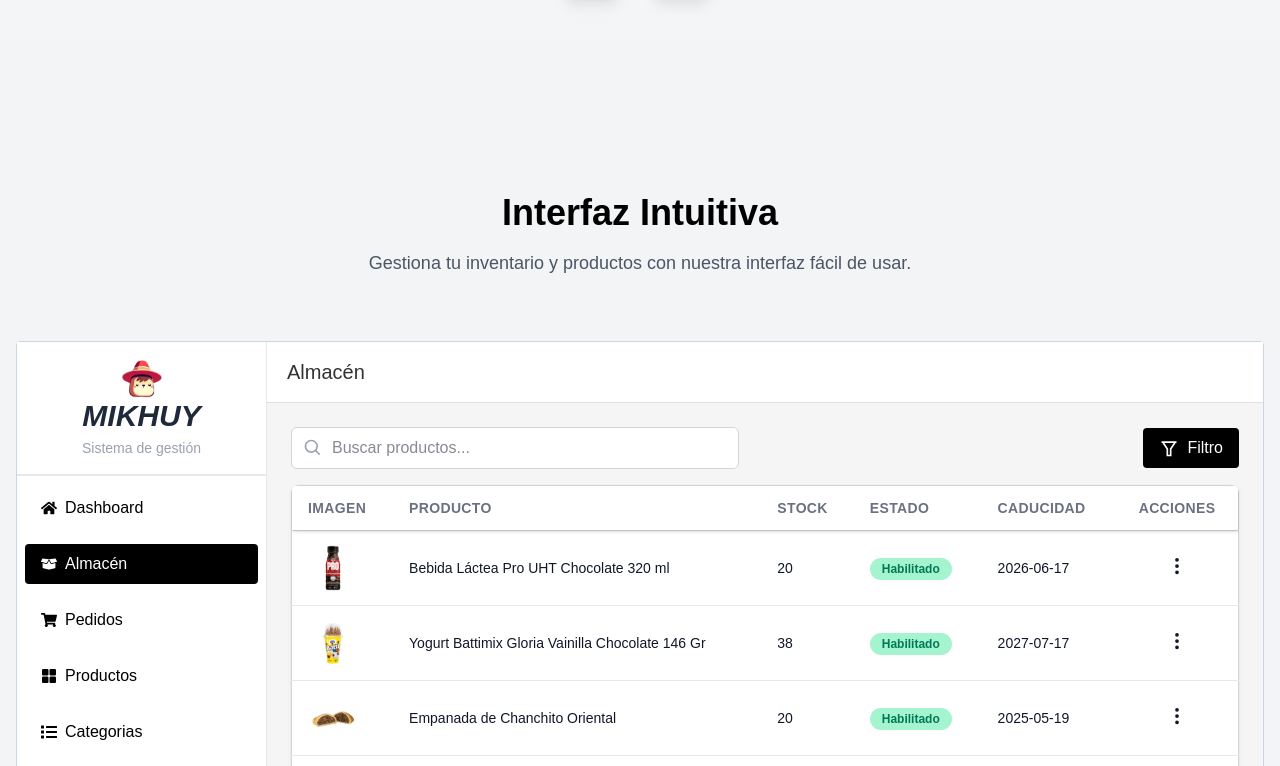
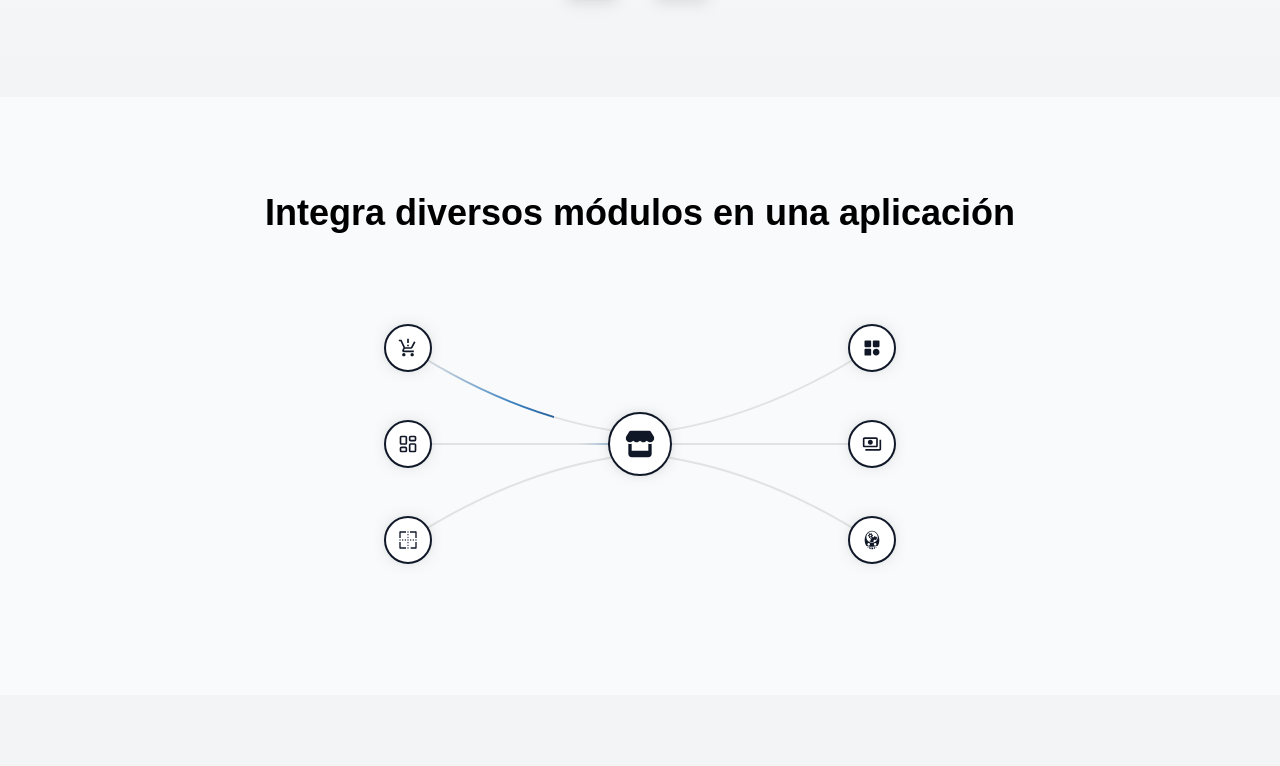
Before and after one commit to PurpleSavage/mikhuy-landing, a Next.js app: page / in a window 1280 px wide. Shown: the part 2474-3240 px from the top of the page. Built offline with nearby package versions, Linux system fonts and the light colour scheme.

Commit message:
agregar sección de animated  beam

```diff
--- a/package.json
+++ b/package.json
@@ -9,12 +9,14 @@
     "lint": "next lint"
   },
   "dependencies": {
+    "clsx": "^2.1.1",
     "framer-motion": "^12.12.1",
     "lenis": "^1.3.3",
     "next": "15.3.2",
     "react": "^19.0.0",
     "react-dom": "^19.0.0",
-    "react-icons": "^5.5.0"
+    "react-icons": "^5.5.0",
+    "tailwind-merge": "^3.3.0"
   },
   "devDependencies": {
     "@eslint/eslintrc": "^3",
--- a/src/app/page.tsx
+++ b/src/app/page.tsx
@@ -6,6 +6,7 @@ import { HeaderSection } from "@/components/header/HeaderSection";
 
 import { HeroSection } from "@/components/hero/Hero";
 import { HowItWorks } from "@/components/how-it-works/HowItWorks";
+import Integrate from "@/components/integratemodules/Integrate";
 import { MascotSection } from "@/components/mascot-section/MascotSection";
 import SmothWrapper from "@/components/shared/SmothWrapper";
 
@@ -14,11 +15,12 @@ export default function Home() {
   return (
     <div className="min-h-screen bg-gray-50 text-gray-900">
       <SmothWrapper>
-         <HeaderSection/>
+        <HeaderSection/>
         <HeroSection />
         <FeaturesSection />
         <HowItWorks />
         <MascotSection />
+        <Integrate/>
         <DashboardSection />
         <ContactForm />
         <Footer />
--- a/src/components/footer/Footer.tsx
+++ b/src/components/footer/Footer.tsx
@@ -59,9 +59,9 @@ export function Footer() {
               <input
                 type="email"
                 placeholder="Tu email"
-                className="px-4 py-2 bg-gray-800 text-white border border-gray-700 rounded-l-md focus:outline-none focus:ring-2 focus:ring-gray-500 focus:border-transparent"
+                className="px-4 py-2 bg-black text-white border border-gray-700 rounded-l-md focus:outline-none focus:ring-2 focus:ring-gray-500 focus:border-transparent"
               />
-              <button className="px-4 py-2 bg-gray-700 text-white rounded-r-md hover:bg-gray-600 transition-colors">
+              <button className="px-4 py-2 bg-white text-black cursor-pointer rounded-r-md hover:bg-gray-600 transition-colors">
                 Enviar
               </button>
             </div>
--- /dev/null
+++ b/src/components/integratemodules/AnimatedBeam.tsx
@@ -0,0 +1,150 @@
+'use client'
+
+import { motion } from "framer-motion"
+import { type RefObject, useEffect, useId, useState } from "react"
+import { cn } from "@/lib/utils"
+
+export interface AnimatedBeamProps {
+  className?: string
+  containerRef: RefObject<HTMLElement | null> // Container ref
+  fromRef: RefObject<HTMLElement | null>
+  toRef: RefObject<HTMLElement | null>
+  curvature?: number
+  reverse?: boolean
+  pathColor?: string
+  pathWidth?: number
+  pathOpacity?: number
+  gradientStartColor?: string
+  gradientStopColor?: string
+  delay?: number
+  duration?: number
+  startXOffset?: number
+  startYOffset?: number
+  endXOffset?: number
+  endYOffset?: number
+}
+
+export const AnimatedBeam: React.FC<AnimatedBeamProps> = ({
+  className,
+  containerRef,
+  fromRef,
+  toRef,
+  curvature = 0,
+  reverse = false, // Include the reverse prop
+  duration = Math.random() * 3 + 4,
+  delay = 0,
+  pathColor = "gray",
+  pathWidth = 2,
+  pathOpacity = 0.2,
+  gradientStartColor = "#26619c",
+  gradientStopColor = "#3a82c4",
+  startXOffset = 0,
+  startYOffset = 0,
+  endXOffset = 0,
+  endYOffset = 0,
+}) => {
+  const id = useId()
+  const [pathD, setPathD] = useState("")
+  const [svgDimensions, setSvgDimensions] = useState({ width: 0, height: 0 })
+
+  // Calculate the gradient coordinates based on the reverse prop
+  const gradientCoordinates = reverse
+    ? {
+        x1: ["90%", "-10%"],
+        x2: ["100%", "0%"],
+        y1: ["0%", "0%"],
+        y2: ["0%", "0%"],
+      }
+    : {
+        x1: ["10%", "110%"],
+        x2: ["0%", "100%"],
+        y1: ["0%", "0%"],
+        y2: ["0%", "0%"],
+      }
+
+  useEffect(() => {
+    const updatePath = () => {
+      if (containerRef.current && fromRef.current && toRef.current) {
+        const containerRect = containerRef.current.getBoundingClientRect()
+        const rectA = fromRef.current.getBoundingClientRect()
+        const rectB = toRef.current.getBoundingClientRect()
+
+        const svgWidth = containerRect.width
+        const svgHeight = containerRect.height
+        setSvgDimensions({ width: svgWidth, height: svgHeight })
+
+        const startX = rectA.left - containerRect.left + rectA.width / 2 + startXOffset
+        const startY = rectA.top - containerRect.top + rectA.height / 2 + startYOffset
+        const endX = rectB.left - containerRect.left + rectB.width / 2 + endXOffset
+        const endY = rectB.top - containerRect.top + rectB.height / 2 + endYOffset
+
+        const controlY = startY - curvature
+        const d = `M ${startX},${startY} Q ${(startX + endX) / 2},${controlY} ${endX},${endY}`
+        setPathD(d)
+      }
+    }
+
+    // Initialize ResizeObserver
+    const resizeObserver = new ResizeObserver((): void => {
+        updatePath();
+      });
+
+    // Observe the container element
+    if (containerRef.current) {
+      resizeObserver.observe(containerRef.current)
+    }
+
+    // Call the updatePath initially to set the initial path
+    updatePath()
+
+    // Clean up the observer on component unmount
+    return () => {
+      resizeObserver.disconnect()
+    }
+  }, [containerRef, fromRef, toRef, curvature, startXOffset, startYOffset, endXOffset, endYOffset])
+
+  return (
+    <svg
+      fill="none"
+      width={svgDimensions.width}
+      height={svgDimensions.height}
+      xmlns="http://www.w3.org/2000/svg"
+      className={cn("pointer-events-none absolute left-0 top-0 transform-gpu stroke-2", className)}
+      viewBox={`0 0 ${svgDimensions.width} ${svgDimensions.height}`}
+    >
+      <path d={pathD} stroke={pathColor} strokeWidth={pathWidth} strokeOpacity={pathOpacity} strokeLinecap="round" />
+      <path d={pathD} strokeWidth={pathWidth} stroke={`url(#${id})`} strokeOpacity="1" strokeLinecap="round" />
+      <defs>
+        <motion.linearGradient
+          className="transform-gpu"
+          id={id}
+          gradientUnits={"userSpaceOnUse"}
+          initial={{
+            x1: "0%",
+            x2: "0%",
+            y1: "0%",
+            y2: "0%",
+          }}
+          animate={{
+            x1: gradientCoordinates.x1,
+            x2: gradientCoordinates.x2,
+            y1: gradientCoordinates.y1,
+            y2: gradientCoordinates.y2,
+          }}
+          transition={{
+            delay,
+            duration,
+            ease: [0.16, 1, 0.3, 1], // https://easings.net/#easeOutExpo
+            repeat: Number.POSITIVE_INFINITY,
+            repeatDelay: 0,
+          }}
+        >
+          <stop stopColor={gradientStartColor} stopOpacity="0"></stop>
+          <stop stopColor={gradientStartColor}></stop>
+          <stop offset="32.5%" stopColor={gradientStopColor}></stop>
+          <stop offset="100%" stopColor={gradientStopColor} stopOpacity="0"></stop>
+        </motion.linearGradient>
+      </defs>
+    </svg>
+  )
+}
--- /dev/null
+++ b/src/components/integratemodules/AnimatedBeamDemo.tsx
@@ -0,0 +1,123 @@
+'use client'
+import { forwardRef, useRef } from "react"
+
+import { cn } from "@/lib/utils";
+import { AnimatedBeam } from "./AnimatedBeam";
+import { LuLayoutDashboard } from "react-icons/lu";
+import { FaStore } from "react-icons/fa6";
+import { MdOutlineProductionQuantityLimits } from "react-icons/md";
+import { BiSolidCategory } from "react-icons/bi";
+import { RxBorderSplit } from "react-icons/rx";
+import { MdOutlinePayments } from "react-icons/md";
+import { GiArtificialIntelligence } from "react-icons/gi";
+
+const Circle = forwardRef<HTMLDivElement, { className?: string; children?: React.ReactNode }>(
+  ({ className, children }, ref) => {
+    return (
+      <div
+        ref={ref}
+        className={cn(
+          "z-10 flex size-12 items-center justify-center rounded-full border-2 bg-white p-3 shadow-[0_0_20px_-12px_rgba(0,0,0,0.8)]",
+          className,
+        )}
+      >
+        {children}
+      </div>
+    )
+  },
+)
+
+Circle.displayName = "Circle"
+
+export default function AnimatedBeamDemo() {
+  const containerRef = useRef<HTMLDivElement>(null)
+  const div1Ref = useRef<HTMLDivElement>(null)
+  const div2Ref = useRef<HTMLDivElement>(null)
+  const div3Ref = useRef<HTMLDivElement>(null)
+  const div4Ref = useRef<HTMLDivElement>(null)
+  const div5Ref = useRef<HTMLDivElement>(null)
+  const div6Ref = useRef<HTMLDivElement>(null)
+  const div7Ref = useRef<HTMLDivElement>(null)
+
+  return (
+    <div
+      className="relative flex h-[350px]  w-full items-center justify-center overflow-hidden p-10 "
+      ref={containerRef}
+    >
+      <div className="flex size-full max-h-[200px] max-w-lg flex-col items-stretch justify-between gap-10">
+        <div className="flex flex-row items-center justify-between">
+          <Circle ref={div1Ref}>
+            <Icons.product />
+          </Circle>
+          <Circle ref={div5Ref}>
+            <Icons.category />
+          </Circle>
+        </div>
+        <div className="flex flex-row items-center justify-between">
+          <Circle ref={div2Ref}>
+            <Icons.dashboard />
+          </Circle>
+          <Circle ref={div4Ref} className="size-16">
+            <Icons.store />
+          </Circle>
+          <Circle ref={div6Ref}>
+            <Icons.payments />
+          </Circle>
+        </div>
+        <div className="flex flex-row items-center justify-between">
+          <Circle ref={div3Ref}>
+            <Icons.whatsapp />
+          </Circle>
+          <Circle ref={div7Ref}>
+            <Icons.ia />
+          </Circle>
+        </div>
+      </div>
+
+      <AnimatedBeam containerRef={containerRef} fromRef={div1Ref} toRef={div4Ref} curvature={-75} endYOffset={-10} />
+      <AnimatedBeam containerRef={containerRef} fromRef={div2Ref} toRef={div4Ref} />
+      <AnimatedBeam containerRef={containerRef} fromRef={div3Ref} toRef={div4Ref} curvature={75} endYOffset={10} />
+      <AnimatedBeam
+        containerRef={containerRef}
+        fromRef={div5Ref}
+        toRef={div4Ref}
+        curvature={-75}
+        endYOffset={-10}
+        reverse
+      />
+      <AnimatedBeam containerRef={containerRef} fromRef={div6Ref} toRef={div4Ref} reverse />
+      <AnimatedBeam
+        containerRef={containerRef}
+        fromRef={div7Ref}
+        toRef={div4Ref}
+        curvature={75}
+        endYOffset={10}
+        reverse
+      />
+    </div>
+  )
+}
+
+const Icons = {
+  dashboard: () => (
+    <LuLayoutDashboard size={30}/>
+  ),
+  store: () => (
+    <FaStore size={30}/>
+  ),
+    product: () => (
+    <MdOutlineProductionQuantityLimits size={30}/>
+  ),
+  whatsapp: () => (
+    <RxBorderSplit size={30}/>
+  ),
+  category: () => (
+   <BiSolidCategory size={30}/>
+  ),
+  payments: () => (
+    <MdOutlinePayments size={30}/>
+  ),
+  ia: () => (
+    <GiArtificialIntelligence size={30}/>
+  ),
+}
--- /dev/null
+++ b/src/components/integratemodules/Integrate.tsx
@@ -0,0 +1,11 @@
+import React from 'react'
+import AnimatedBeamDemo from './AnimatedBeamDemo'
+
+export default function Integrate() {
+  return (
+    <section className='py-16 md:py-24'>
+        <h2 className="text-3xl md:text-4xl font-bold mb-4 text-black text-center">Integra diversos módulos en una aplicación</h2>
+        <AnimatedBeamDemo/>
+    </section>
+  )
+}
--- /dev/null
+++ b/src/lib/utils.ts
@@ -0,0 +1,6 @@
+import { type ClassValue, clsx } from "clsx"
+import { twMerge } from "tailwind-merge"
+
+export function cn(...inputs: ClassValue[]) {
+  return twMerge(clsx(inputs))
+}
```
Also changed, not shown: 1 other file (tests, documents, lock files or other folders).
